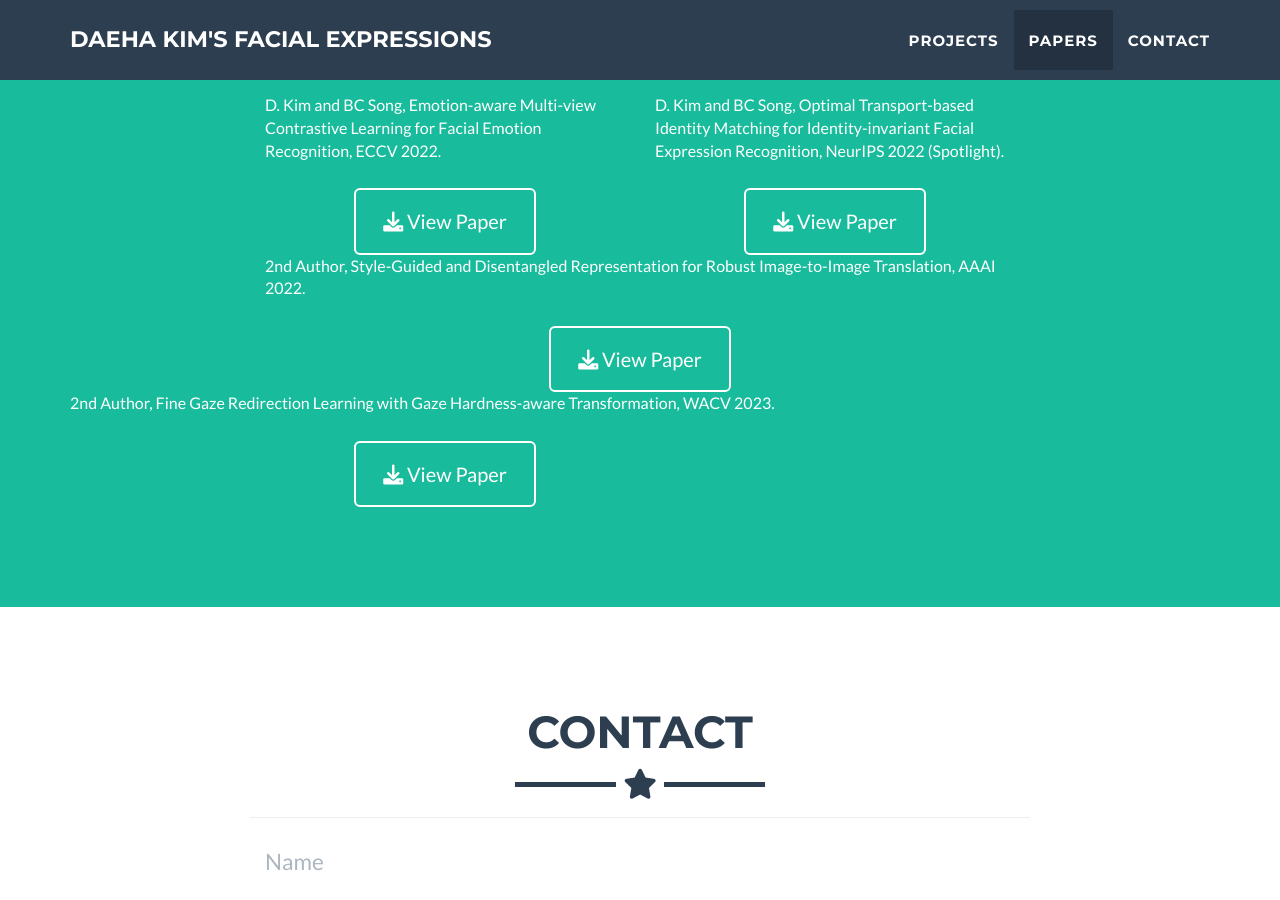
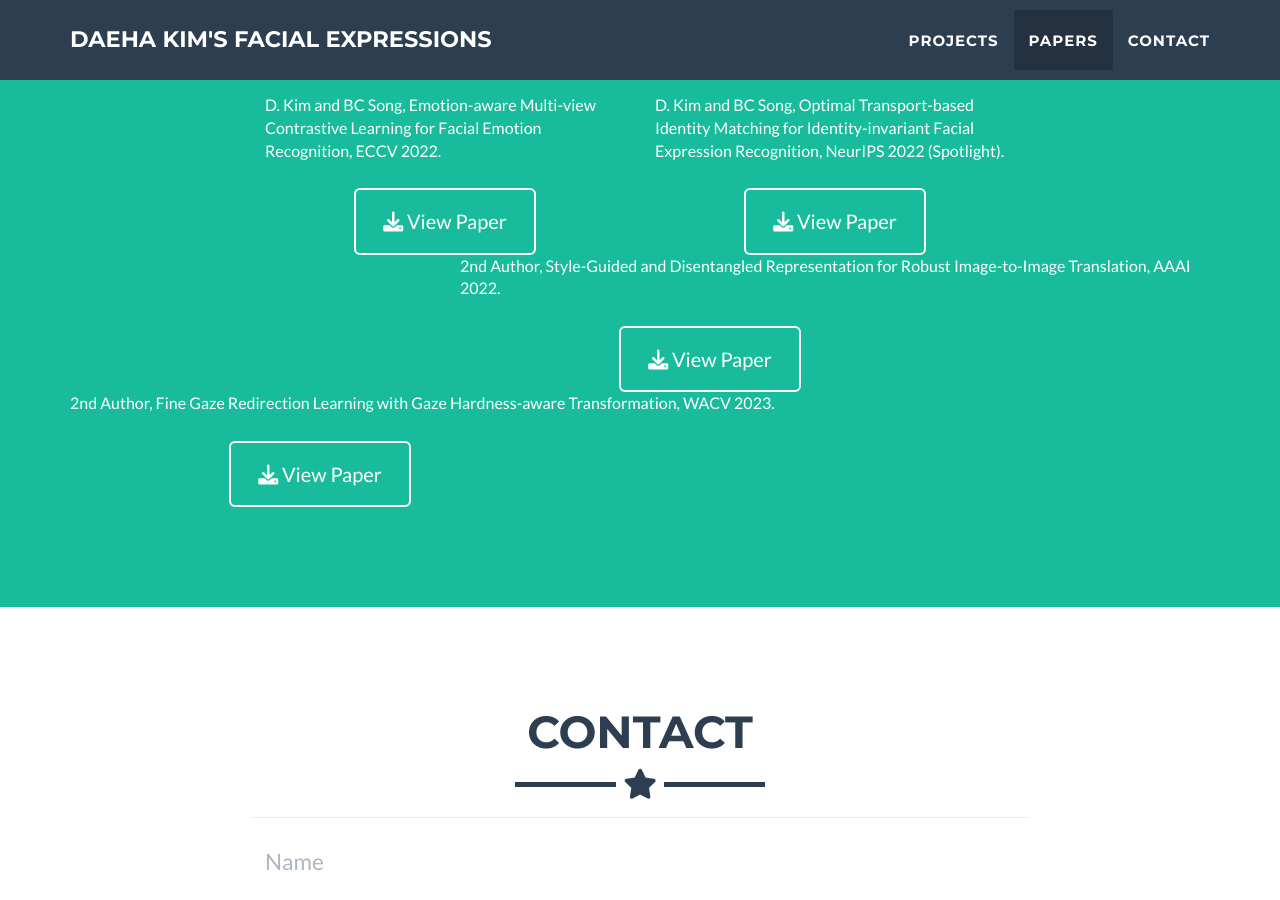
Before and after one commit to kdhht2334/kdhht2334.github.io, a Jekyll site: the page built from _posts/2014-07-18-project-1.markdown, in a window 1280 px wide and 900 px high, scrolled down 2463 px. Built offline with Jekyll 4.4.1, drawn with Linux system fonts in a browser that asks for light colours.

Commit message:
fix margin in paper section

```diff
--- a/_includes/about.html
+++ b/_includes/about.html
@@ -27,9 +27,9 @@
       </div>
     </div>
     <div class="row">
-      <div class="col-lg-8 col-lg-offset-2">
+      <div class="col-lg-8 col-lg-offset-4">
         <p>2nd Author, Style-Guided and Disentangled Representation for Robust Image-to-Image Translation, AAAI 2022.</p>
-        <div class="col-lg-8 col-lg-offset-2 text-center">
+        <div class="col-lg-4 col-lg-offset-2 text-center">
           <a href="https://ojs.aaai.org/index.php/AAAI/article/view/19924" class="btn btn-lg btn-outline">
             <i class="fa fa-download"></i> View Paper
           </a>
@@ -37,7 +37,7 @@
       </div>
       <div class="col-lg-8">
         <p>2nd Author, Fine Gaze Redirection Learning with Gaze Hardness-aware Transformation, WACV 2023.</p>
-        <div class="col-lg-8 col-lg-offset-2 text-center">
+        <div class="col-lg-4 col-lg-offset-2 text-center">
           <a href="https://openaccess.thecvf.com/content/WACV2023/papers/Park_Fine_Gaze_Redirection_Learning_With_Gaze_Hardness-Aware_Transformation_WACV_2023_paper.pdf" class="btn btn-lg btn-outline">
             <i class="fa fa-download"></i> View Paper
           </a>
```
